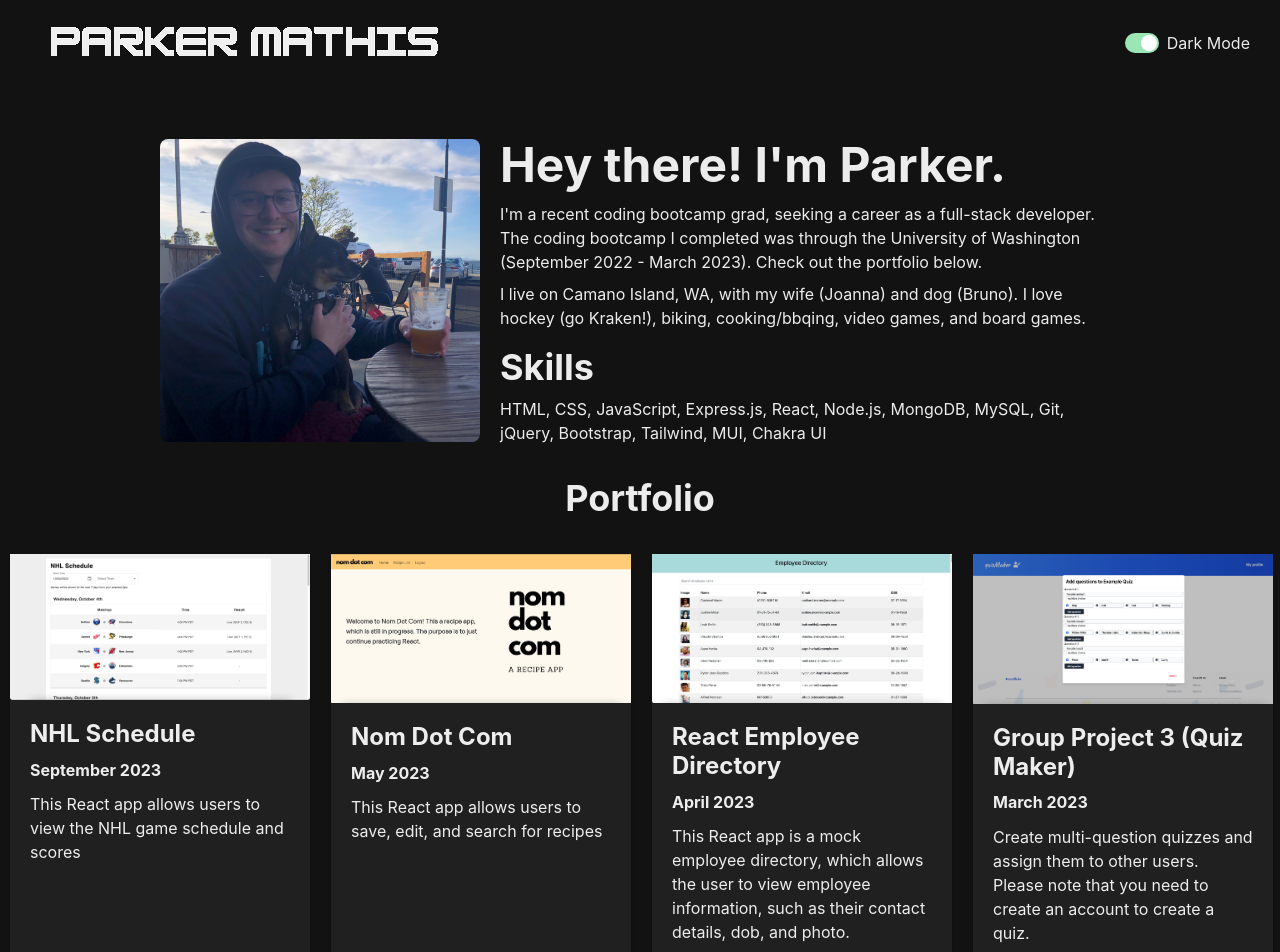
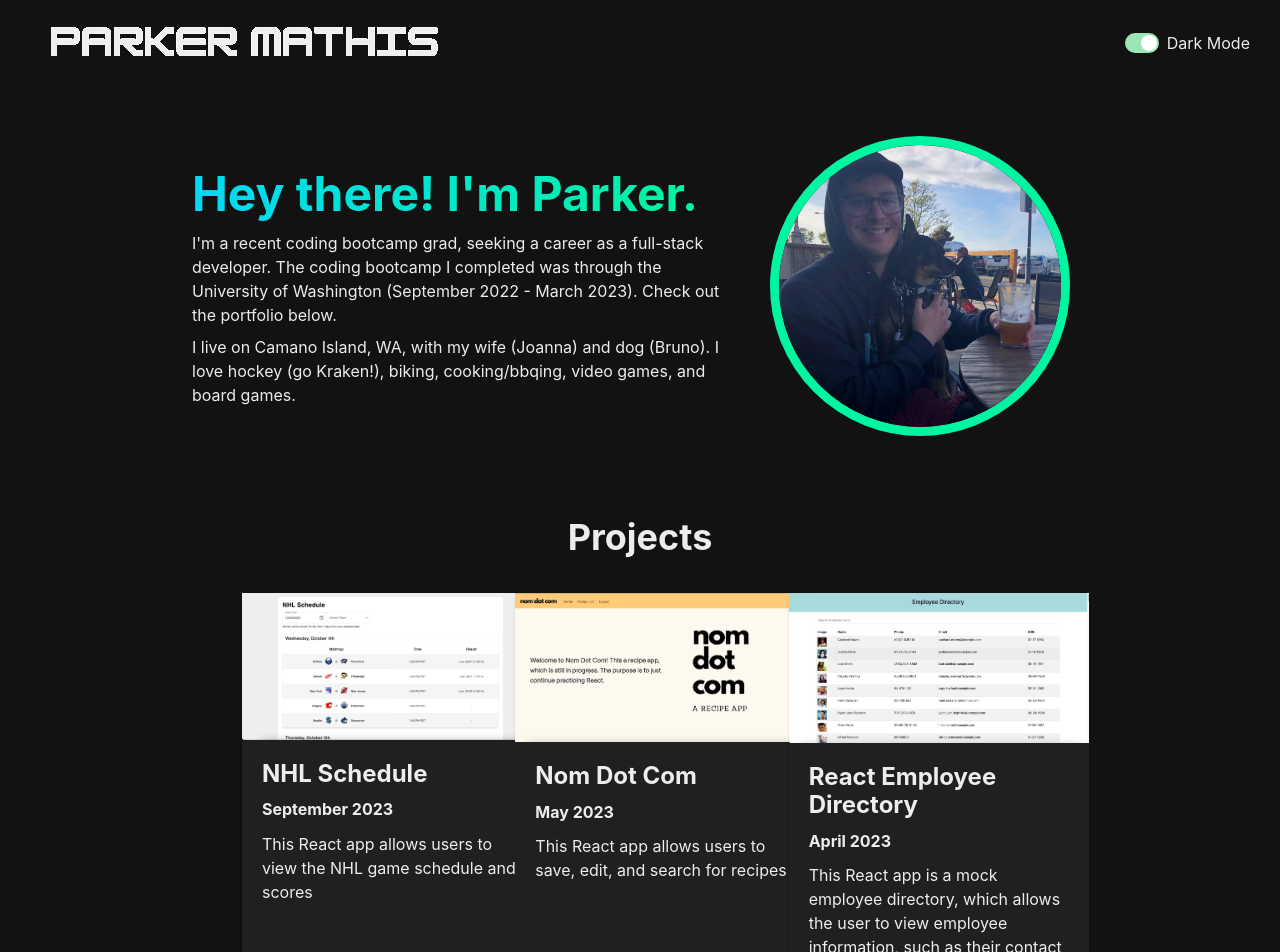
Before and after one commit to markerpathis/redesigned-portfolio, a React (Vite) app: page / in a window 1280 px wide. Shown: the top 952 px of the page. Built offline with nearby package versions, Linux system fonts and the light colour scheme.

Commit message:
Update intro section design

```diff
--- a/src/App.tsx
+++ b/src/App.tsx
@@ -1,38 +1,28 @@
-import { VStack, Text, Box, Flex, HStack, Heading, Center } from "@chakra-ui/layout";
-import { Image } from "@chakra-ui/image";
-import HeadingMain from "./components/HeadingMain";
-import ParkerPicture from "./assets/parkerImage.png";
-import IntroText from "./content/intro";
-import HeadingSecondary from "./components/HeadingSecondary";
-import SkillsText from "./content/Skills";
-import AboutText from "./content/about";
+import { VStack, Box, Heading, Center } from "@chakra-ui/layout";
+
 import NavBar from "./components/NavBar";
 import ProjectGrid from "./components/ProjectGrid";
+import IntroBlock from "./components/IntroBlock";
 
 function App() {
   return (
     <>
       <NavBar />
-      <Box w="100%" paddingY="50px">
-        <Flex justifyContent="center" alignItems="center">
-          <Image boxSize="25%" borderRadius={8} src={ParkerPicture} />
+      <Box w="100%" paddingY="50px" paddingX="15%">
+        {/* INTRO AND PHOTO */}
+        <Center>
+          <IntroBlock />
+        </Center>
 
-          <VStack boxSize="50%" alignItems="start" paddingLeft={5}>
-            <HeadingMain />
-            <Text>{IntroText}</Text>
-            <Text>{AboutText}</Text>
-
-            <HeadingSecondary>Skills</HeadingSecondary>
-            <Text>{SkillsText}</Text>
-          </VStack>
-        </Flex>
-
-        <Center paddingTop={8}>
+        {/* PROJECTS */}
+        <Center paddingTop={20}>
           <VStack>
             <Heading as="h1" fontSize="4xl" paddingBottom={4}>
-              Portfolio
+              Projects
             </Heading>
-            <ProjectGrid />
+            <Box paddingX={10}>
+              <ProjectGrid />
+            </Box>
           </VStack>
         </Center>
       </Box>
--- a/src/components/HeadingMain.tsx
+++ b/src/components/HeadingMain.tsx
@@ -4,7 +4,7 @@ const HeadingMain = () => {
   const heading = "Hey there! I'm Parker.";
 
   return (
-    <Heading as="h1" fontSize="5xl">
+    <Heading as="h1" fontSize="5xl" bgGradient="linear(to-l, #00F5A0, #00D9F5)" bgClip="text">
       {heading}
     </Heading>
   );
--- /dev/null
+++ b/src/components/IntroBlock.tsx
@@ -0,0 +1,24 @@
+import { HStack, Heading, VStack, Text, Image } from "@chakra-ui/react";
+import ParkerPicture from "../assets/parkerImage.png";
+
+const IntroBlock = () => {
+  return (
+    <>
+      <HStack spacing={10}>
+        <VStack boxSize="60%" alignItems="start">
+          <Heading as="h1" fontSize="5xl" bgGradient="linear(to-l, #00F5A0, #00D9F5)" bgClip="text">
+            Hey there! I'm Parker.
+          </Heading>{" "}
+          <Text>
+            I'm a recent coding bootcamp grad, seeking a career as a full-stack developer. The coding bootcamp I completed was through the University of Washington (September 2022 - March 2023). Check
+            out the portfolio below.
+          </Text>
+          <Text>I live on Camano Island, WA, with my wife (Joanna) and dog (Bruno). I love hockey (go Kraken!), biking, cooking/bbqing, video games, and board games.</Text>
+        </VStack>
+        <Image boxSize="300px" borderRadius={230} border="9px solid " borderColor="#00F5A0" src={ParkerPicture} />
+      </HStack>
+    </>
+  );
+};
+
+export default IntroBlock;
--- a/src/components/ProjectGrid.tsx
+++ b/src/components/ProjectGrid.tsx
@@ -4,7 +4,7 @@ import portfolioContent from "../content/portfolioContent";
 
 const ProjectGrid = () => {
   return (
-    <SimpleGrid columns={{ sm: 1, md: 2, lg: 3, xl: 4 }} padding="10px" spacing={6}>
+    <SimpleGrid columns={{ sm: 1, md: 2, lg: 3, xl: 3, "2xl": 4 }} padding="10px" spacing={6}>
       {portfolioContent.map((project) => (
         <ProjectCard project={project} />
       ))}
```
